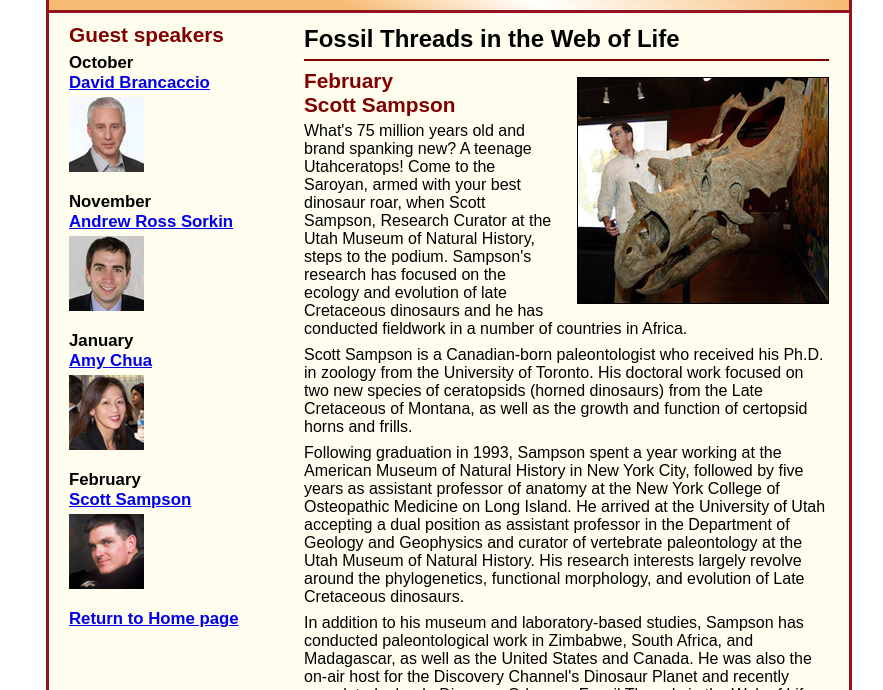
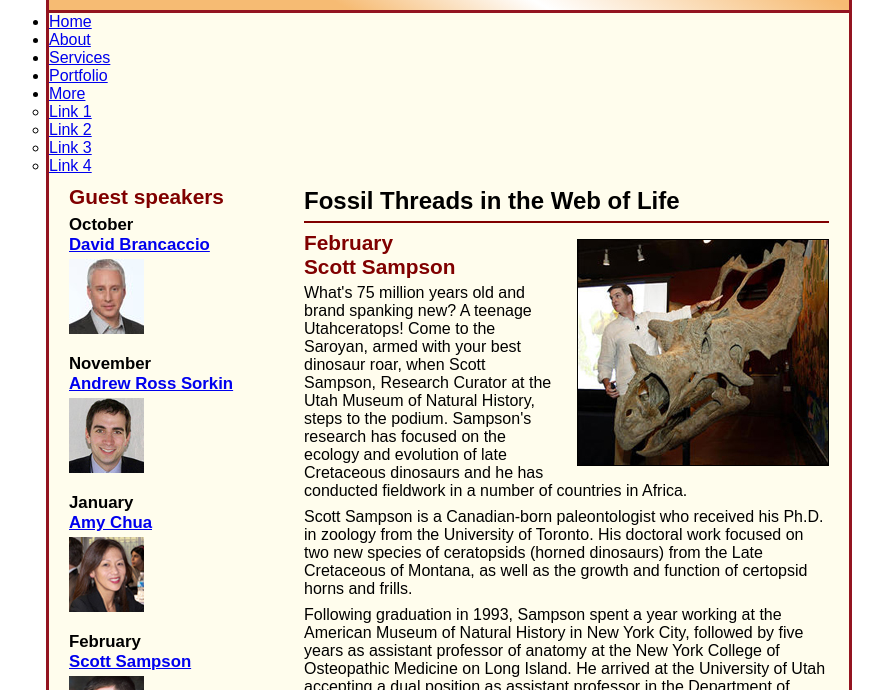
Before and after one commit to shreyal-sharma/A09, a plain HTML site: page speakers/c7_sampson.html in a window 1280 px wide. Shown: the part 110-800 px from the top of the page, without its empty margins (191-1074 px from the left). Drawn offline with Linux system fonts and the light colour scheme.

Commit message:
Update c7_sampson.html

```diff
--- a/speakers/c7_sampson.html
+++ b/speakers/c7_sampson.html
@@ -3,7 +3,7 @@
 
 <head>
 	<meta charset="utf-8">
-	<title>San Joaquin Valley Town Hall</title>
+	<title>Scott Sampson | San Joaquin Valley Town Hall</title>
 	<link rel="shortcut icon" href="../images/favicon.ico">
 	<link rel="stylesheet" href="../styles/c6_speaker.css">
 </head>
@@ -14,6 +14,23 @@
 	<h2>San Joaquin Valley Town Hall</h2>
 	<h3>Celebrating our <span class="shadow">75<sup>th</sup></span> Year</h3>
 </header>
+<nav id="nav-menu">
+	<ul>
+		<li><a href="../index.html" class="current">Home</a></li>
+		<li><a href="../about.html">About</a></li>
+		<li><a href="../services.html">Services</a></li>
+		<li><a href="../portfolio.html">Portfolio</a></li>
+		<li>
+			<a href="#">More</a>
+			<ul>
+				<li><a href="#">Link 1</a></li>
+				<li><a href="#">Link 2</a></li>
+				<li><a href="#">Link 3</a></li>
+				<li><a href="#">Link 4</a></li>
+			</ul>
+		</li>
+	</ul>
+</nav>
 <main>
 	<section>
 		<h1>Fossil Threads in the Web of Life</h1>
@@ -61,4 +78,5 @@
 	<p>&copy; 2022, San Joaquin Valley Town Hall, Fresno, CA 93755</p>
 </footer>
 </body>
+
 </html>
```
Lines whose indentation alone changed are shown as unchanged.
